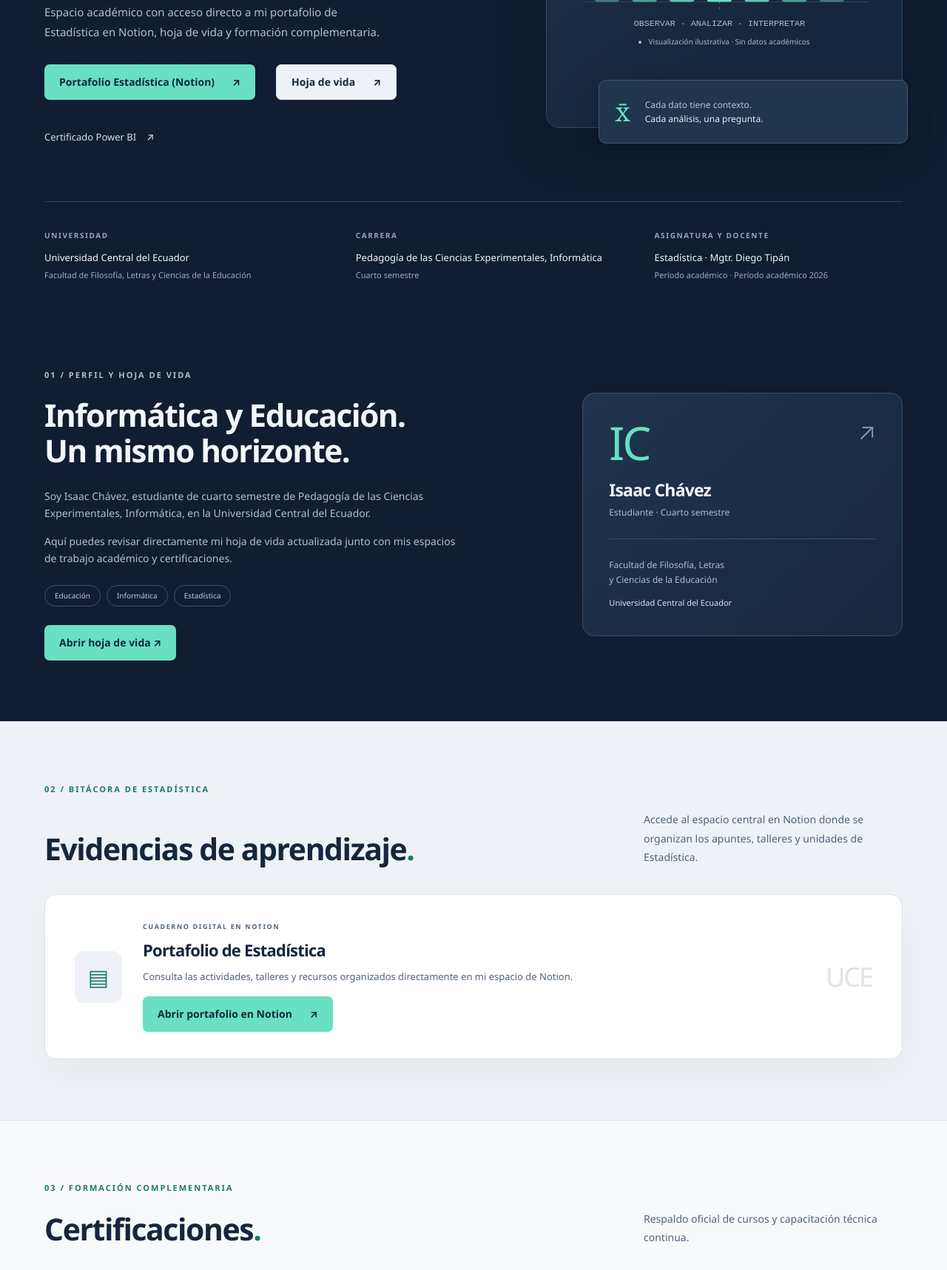
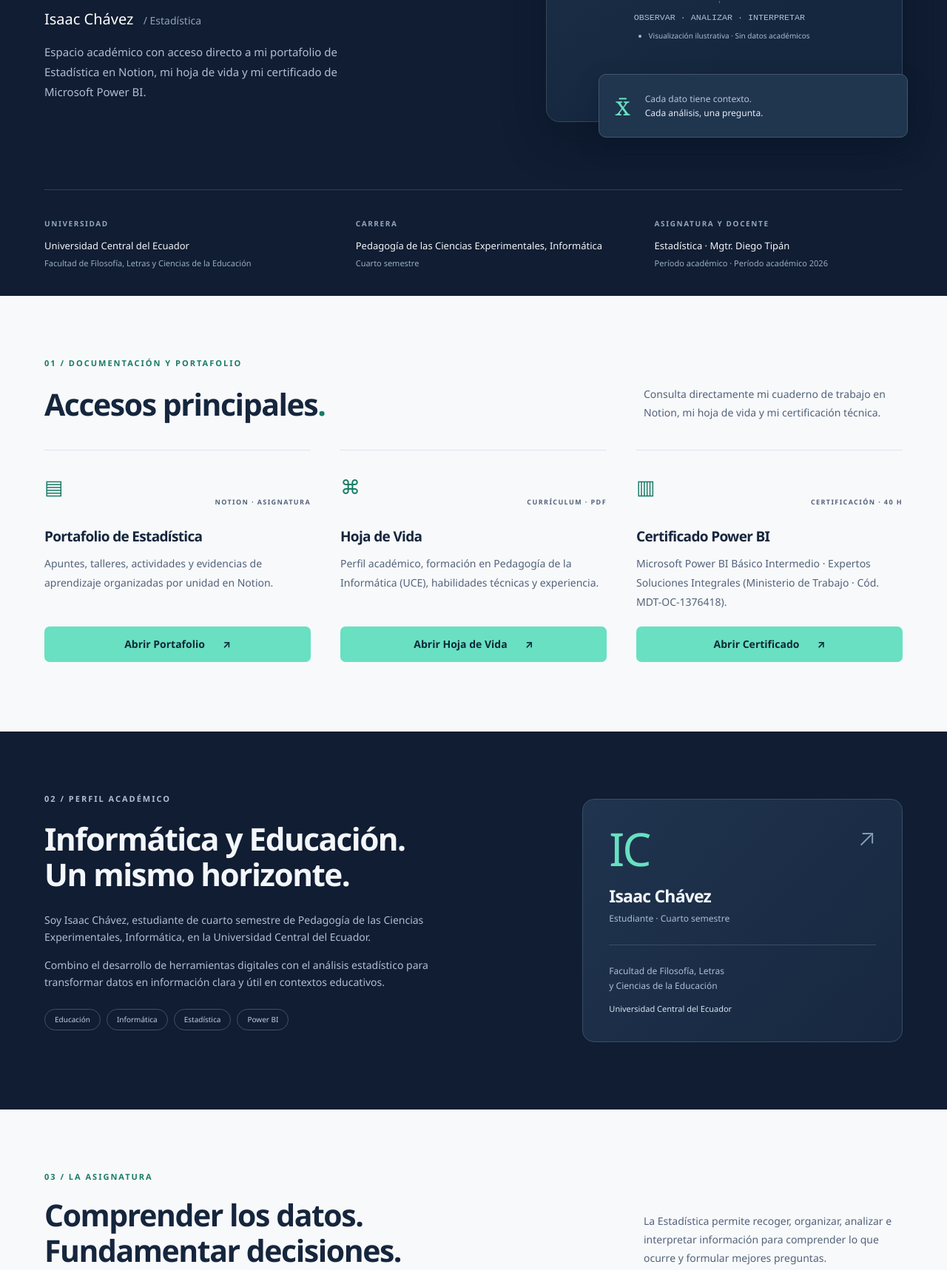
Before and after one commit to ISAACJC120/portafolio-estadistica, a plain HTML site: page index.html in a window 1280 px wide. Shown: the part 482-2199 px from the top of the page at 74% size. Drawn offline with Linux system fonts and the light colour scheme.

Commit message:
Update index.html

```diff
--- a/index.html
+++ b/index.html
@@ -3,7 +3,7 @@
 <head>
   <meta charset="utf-8">
   <meta name="viewport" content="width=device-width, initial-scale=1">
-  <meta name="description" content="Portafolio académico de Estadística de Isaac Chávez. Universidad Central del Ecuador. Evidencias de aprendizaje, hoja de vida y certificaciones.">
+  <meta name="description" content="Portafolio académico de Estadística de Isaac Chávez. Universidad Central del Ecuador. Portafolio en Notion, hoja de vida y certificación en Power BI.">
   <meta name="theme-color" content="#101d32">
   <title>Isaac Chávez · Portafolio de Estadística</title>
   <link rel="icon" href="./favicon.svg" type="image/svg+xml">
@@ -25,9 +25,8 @@
         Menú <span aria-hidden="true">☰</span>
       </button>
       <nav id="nav" aria-label="Navegación principal">
-        <a href="#perfil">Perfil y CV</a>
-        <a href="#evidencias">Portafolio Notion</a>
-        <a href="#certificaciones">Certificaciones</a>
+        <a href="#accesos">Accesos principales</a>
+        <a href="#perfil">Perfil</a>
         <a href="#asignatura">Asignatura</a>
         <a href="#contacto">Contacto</a>
       </nav>
@@ -38,7 +37,7 @@
   </header>
 
   <main id="contenido">
-    <!-- PORTADA CON ACCESOS DIRECTOS INMEDIATOS -->
+    <!-- PORTADA -->
     <section class="hero" id="inicio" aria-labelledby="titulo">
       <div class="wrap">
         <div class="hero-grid">
@@ -46,21 +45,7 @@
             <p class="eyebrow"><span class="status-dot"></span> PORTAFOLIO DIGITAL · CUARTO SEMESTRE</p>
             <h1 id="titulo">Datos que se<br>convierten en<br><em>conocimiento.</em></h1>
             <p class="hero-name">Isaac Chávez <span>/ Estadística</span></p>
-            <p class="hero-intro">Espacio académico con acceso directo a mi portafolio de Estadística en Notion, hoja de vida y formación complementaria.</p>
-
-            <!-- Accesos principales visibles sin necesidad de bajar -->
-            <div class="hero-actions">
-              <!-- TODO: Reemplaza este href cuando tengas el enlace definitivo de Estadística en Notion -->
-              <a class="button primary" href="https://www.notion.so/Portafolio-Acad-mico-de-Matem-ticas-9253aaeec1224d49874f3a100d727688?source=copy_link" target="_blank" rel="noopener noreferrer">
-                Portafolio Estadística (Notion) <span aria-hidden="true">↗</span>
-              </a>
-              <a class="button secondary" href="https://drive.google.com/file/d/1NHvATTXsvqHeRpTMMopwavdzNLYsB3RX/view?usp=sharing" target="_blank" rel="noopener noreferrer">
-                Hoja de vida <span aria-hidden="true">↗</span>
-              </a>
-              <a class="text-link light" href="https://drive.google.com/file/d/1VCEN4g-Rso3xqHl7Y8VoDvK5FZIxfyoo/view?usp=drive_link" target="_blank" rel="noopener noreferrer">
-                Certificado Power BI <span aria-hidden="true">↗</span>
-              </a>
-            </div>
+            <p class="hero-intro">Espacio académico con acceso directo a mi portafolio de Estadística en Notion, mi hoja de vida y mi certificado de Microsoft Power BI.</p>
           </div>
 
           <figure class="hero-visual">
@@ -116,23 +101,78 @@
       </div>
     </section>
 
-    <!-- 01 / PERFIL Y HOJA DE VIDA (UBICADO AL INICIO) -->
+    <!-- 01 / TRES RECUADROS IGUALES DE ACCESO DIRECTO -->
+    <section class="section wrap" id="accesos" aria-labelledby="accesos-titulo">
+      <div class="section-heading reveal">
+        <p class="eyebrow section-label">01 / DOCUMENTACIÓN Y PORTAFOLIO</p>
+        <div class="heading-row">
+          <h2 id="accesos-titulo">Accesos principales<span class="accent">.</span></h2>
+          <p>Consulta directamente mi cuaderno de trabajo en Notion, mi hoja de vida y mi certificación técnica.</p>
+        </div>
+      </div>
+
+      <div class="learning-grid reveal">
+        <!-- RECUADRO 1: PORTAFOLIO DE ESTADÍSTICA (NOTION) -->
+        <article class="learning-item" style="display: flex; flex-direction: column; justify-content: space-between; gap: 20px;">
+          <div>
+            <div style="display: flex; justify-content: space-between; align-items: center; margin-bottom: 14px;">
+              <span class="line-icon" aria-hidden="true">▤</span>
+              <span class="topic">NOTION · ASIGNATURA</span>
+            </div>
+            <h3>Portafolio de Estadística</h3>
+            <p>Apuntes, talleres, actividades y evidencias de aprendizaje organizadas por unidad en Notion.</p>
+          </div>
+          <!-- TODO: Reemplaza este href cuando tengas el enlace definitivo de Estadística en Notion -->
+          <a class="button primary" id="notion-link" href="https://www.notion.so/Portafolio-Acad-mico-de-Matem-ticas-9253aaeec1224d49874f3a100d727688?source=copy_link" target="_blank" rel="noopener noreferrer" style="width: 100%; justify-content: center;">
+            Abrir Portafolio <span aria-hidden="true">↗</span>
+          </a>
+        </article>
+
+        <!-- RECUADRO 2: HOJA DE VIDA -->
+        <article class="learning-item" style="display: flex; flex-direction: column; justify-content: space-between; gap: 20px;">
+          <div>
+            <div style="display: flex; justify-content: space-between; align-items: center; margin-bottom: 14px;">
+              <span class="line-icon" aria-hidden="true">⌘</span>
+              <span class="topic">CURRÍCULUM · PDF</span>
+            </div>
+            <h3>Hoja de Vida</h3>
+            <p>Perfil académico, formación en Pedagogía de la Informática (UCE), habilidades técnicas y experiencia.</p>
+          </div>
+          <a class="button primary" href="https://drive.google.com/file/d/1NHvATTXsvqHeRpTMMopwavdzNLYsB3RX/view?usp=sharing" target="_blank" rel="noopener noreferrer" style="width: 100%; justify-content: center;">
+            Abrir Hoja de Vida <span aria-hidden="true">↗</span>
+          </a>
+        </article>
+
+        <!-- RECUADRO 3: CERTIFICADO DE POWER BI -->
+        <article class="learning-item" style="display: flex; flex-direction: column; justify-content: space-between; gap: 20px;">
+          <div>
+            <div style="display: flex; justify-content: space-between; align-items: center; margin-bottom: 14px;">
+              <span class="line-icon" aria-hidden="true">▥</span>
+              <span class="topic">CERTIFICACIÓN · 40 H</span>
+            </div>
+            <h3>Certificado Power BI</h3>
+            <p>Microsoft Power BI Básico Intermedio · Expertos Soluciones Integrales (Ministerio de Trabajo · Cód. MDT-OC-1376418).</p>
+          </div>
+          <a class="button primary" href="https://drive.google.com/file/d/1VCEN4g-Rso3xqHl7Y8VoDvK5FZIxfyoo/view?usp=sharing" target="_blank" rel="noopener noreferrer" style="width: 100%; justify-content: center;">
+            Abrir Certificado <span aria-hidden="true">↗</span>
+          </a>
+        </article>
+      </div>
+    </section>
+
+    <!-- 02 / PERFIL ACADÉMICO -->
     <section class="profile-section section" id="perfil" aria-labelledby="perfil-titulo">
       <div class="wrap profile-grid">
         <div class="profile-copy reveal">
-          <p class="eyebrow">01 / PERFIL Y HOJA DE VIDA</p>
+          <p class="eyebrow">02 / PERFIL ACADÉMICO</p>
           <h2 id="perfil-titulo">Informática y Educación.<br>Un mismo horizonte.</h2>
           <p>Soy Isaac Chávez, estudiante de cuarto semestre de Pedagogía de las Ciencias Experimentales, Informática, en la Universidad Central del Ecuador.</p>
-          <p>Aquí puedes revisar directamente mi hoja de vida actualizada junto con mis espacios de trabajo académico y certificaciones.</p>
+          <p>Combino el desarrollo de herramientas digitales con el análisis estadístico para transformar datos en información clara y útil en contextos educativos.</p>
           <div class="profile-tags">
             <span>Educación</span>
             <span>Informática</span>
             <span>Estadística</span>
-          </div>
-          <div id="cv-action">
-            <a class="button primary" href="https://drive.google.com/file/d/1NHvATTXsvqHeRpTMMopwavdzNLYsB3RX/view?usp=sharing" target="_blank" rel="noopener noreferrer">
-              Ver hoja de vida <span aria-hidden="true">↗</span>
-            </a>
+            <span>Power BI</span>
           </div>
         </div>
         <aside class="profile-card">
@@ -146,70 +186,10 @@
       </div>
     </section>
 
-    <!-- 02 / PORTAFOLIO DE ESTADÍSTICA EN NOTION -->
-    <section class="section evidence-section" id="evidencias" aria-labelledby="evidencias-titulo">
-      <div class="wrap">
-        <div class="section-heading reveal">
-          <p class="eyebrow section-label">02 / BITÁCORA DE ESTADÍSTICA</p>
-          <div class="heading-row">
-            <h2 id="evidencias-titulo">Evidencias de aprendizaje<span class="accent">.</span></h2>
-            <p>Accede al espacio central en Notion donde se organizan los apuntes, talleres y unidades de Estadística.</p>
-          </div>
-        </div>
-
-        <div class="evidence-toolbar" id="evidence-toolbar" hidden>
-          <label for="unit-filter">Filtrar por unidad</label>
-          <select id="unit-filter"><option value="">Todas las unidades</option></select>
-          <span id="evidence-count" aria-live="polite"></span>
-        </div>
-
-        <div id="evidence-grid" class="evidence-grid"></div>
-
-        <div class="empty-state" id="evidence-empty">
-          <span class="empty-icon" aria-hidden="true">▤</span>
-          <div>
-            <p class="micro">CUADERNO DIGITAL EN NOTION</p>
-            <h3>Portafolio de Estadística</h3>
-            <p>Consulta las actividades, talleres y recursos organizados directamente en mi espacio de Notion.</p>
-            <div style="margin-top: 16px;">
-              <a class="button primary" id="notion-link" href="https://www.notion.so/Portafolio-Acad-mico-de-Matem-ticas-9253aaeec1224d49874f3a100d727688?source=copy_link" target="_blank" rel="noopener noreferrer">
-                Abrir portafolio en Notion <span aria-hidden="true">↗</span>
-              </a>
-            </div>
-          </div>
-          <span class="empty-number" aria-hidden="true">UCE</span>
-        </div>
-      </div>
-    </section>
-
-    <!-- 03 / CERTIFICACIONES -->
-    <section class="section wrap" id="certificaciones" aria-labelledby="certificaciones-titulo">
-      <div class="section-heading reveal">
-        <p class="eyebrow section-label">03 / FORMACIÓN COMPLEMENTARIA</p>
-        <div class="heading-row">
-          <h2 id="certificaciones-titulo">Certificaciones<span class="accent">.</span></h2>
-          <p>Respaldo oficial de cursos y capacitación técnica continua.</p>
-        </div>
-      </div>
-      <div class="cert-grid" id="cert-grid">
-        <article class="cert-card">
-          <span class="cert-icon" aria-hidden="true">▥</span>
-          <div>
-            <span class="badge">Certificado · 40 horas</span>
-            <h3>Microsoft Power BI Básico Intermedio</h3>
-            <p>Expertos Soluciones Integrales · Ministerio de Trabajo del Ecuador (12 de noviembre de 2026 · Cód. MDT-OC-1376418).</p>
-            <a class="text-link" href="https://drive.google.com/file/d/1VCEN4g-Rso3xqHl7Y8VoDvK5FZIxfyoo/view?usp=drive_link" target="_blank" rel="noopener noreferrer">
-              Ver certificado oficial ↗
-            </a>
-          </div>
-        </article>
-      </div>
-    </section>
-
-    <!-- 04 / SOBRE LA ASIGNATURA -->
+    <!-- 03 / SOBRE LA ASIGNATURA -->
     <section class="section wrap" id="asignatura" aria-labelledby="asignatura-titulo">
       <div class="section-heading reveal">
-        <p class="eyebrow section-label">04 / LA ASIGNATURA</p>
+        <p class="eyebrow section-label">03 / LA ASIGNATURA</p>
         <div class="heading-row">
           <h2 id="asignatura-titulo">Comprender los datos.<br>Fundamentar decisiones.</h2>
           <p>La Estadística permite recoger, organizar, analizar e interpretar información para comprender lo que ocurre y formular mejores preguntas.</p>
@@ -237,11 +217,11 @@
       </div>
     </section>
 
-    <!-- 05 / CONTACTO -->
+    <!-- 04 / CONTACTO -->
     <section class="contact-section" id="contacto" aria-labelledby="contacto-titulo">
       <div class="wrap contact-inner">
         <div>
-          <p class="eyebrow section-label">05 / CONECTEMOS</p>
+          <p class="eyebrow section-label">04 / CONECTEMOS</p>
           <h2 id="contacto-titulo">El aprendizaje se comparte.</h2>
           <p>Encuentra aquí mis perfiles y espacios académicos.</p>
         </div>
@@ -261,8 +241,7 @@
       </div>
       <nav aria-label="Navegación del pie de página">
         <a href="#inicio">Volver al inicio ↑</a>
-        <a href="#perfil">Hoja de vida</a>
-        <a href="#certificaciones">Certificaciones</a>
+        <a href="#accesos">Accesos principales</a>
         <a href="https://github.com/ISAACJC120/portafolio-estadistica" target="_blank" rel="noopener noreferrer">Código del sitio ↗</a>
       </nav>
     </div>
```
